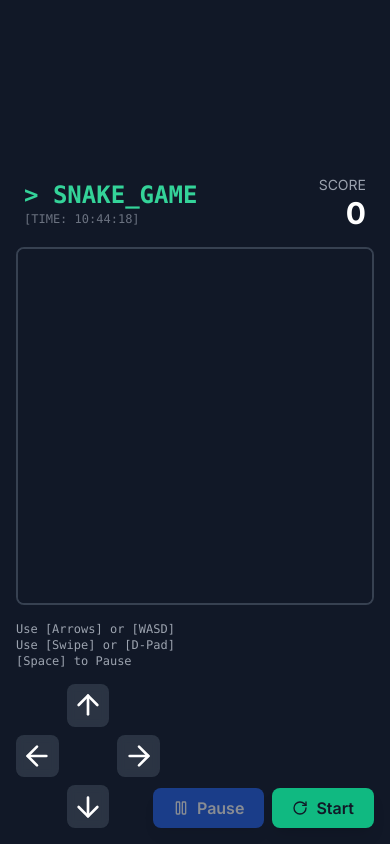
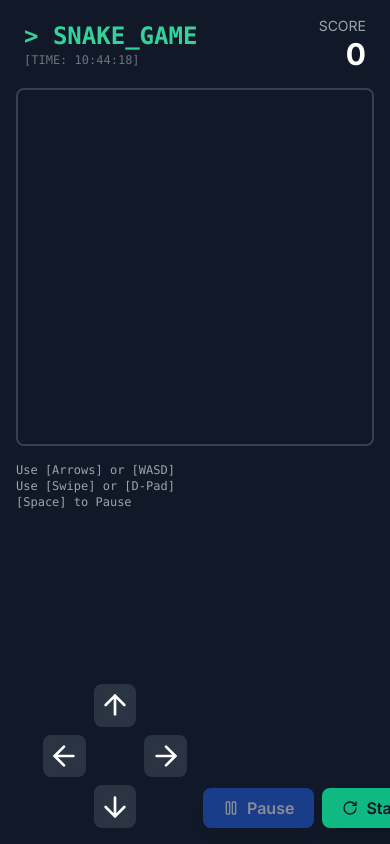
Before and after one commit to Rajat0063/Template, a plain HTML site: page Games/index.html in a window 390 px wide. Drawn offline with nearby package versions, Linux system fonts and the light colour scheme.

Commit message:
update the controls in mobile view

```diff
--- a/Games/index.html
+++ b/Games/index.html
@@ -18,7 +18,7 @@
     <!-- Link to the new CSS file -->
     <link rel="stylesheet" href="style.css">
 </head>
-<body class="relative min-h-screen flex items-center justify-center bg-gray-900 text-gray-200 p-4">
+<body class="relative min-h-screen flex items-start justify-center bg-gray-900 text-gray-200 p-4">
 
     <div class="w-full max-w-md mx-auto" id="gameContainer">
         <!-- Header: Title and Score -->
@@ -46,7 +46,14 @@
             </div>
 
             <!-- This DIV is MODIFIED to be fixed on mobile -->
-            <div class="flex items-center gap-2 md:relative fixed bottom-4 right-4 z-10">
+            <!-- 'md:relative' keeps it in flow on desktop -->
+            <!-- 'fixed bottom-4'
+                 'left-1/2 translate-x-[0.5rem]' (approx) centers it on the right
+                 'md:left-auto md:translate-x-0 md:bottom-auto' resets for desktop
+            -->
+            <div class="flex items-center gap-2
+                        md:relative md:left-auto md:bottom-auto md:right-auto md:translate-x-0
+                        fixed bottom-4 left-1/2 translate-x-[0.5rem] z-10">
                 <button id="pauseButton" class="px-5 py-2 bg-blue-600 text-white font-semibold rounded-lg shadow-lg hover:bg-blue-500 transition-colors duration-200 flex items-center gap-2 disabled:opacity-50 disabled:cursor-not-allowed" disabled>
                     <i data-lucide="pause" class="w-4 h-4"></i>
                     <span id="pauseText">Pause</span>
@@ -61,7 +68,8 @@
 
     <!-- Game Over Modal -->
     <div id="gameOverModal" class="modal absolute inset-0 w-full h-full flex items-center justify-center bg-black/60 backdrop-blur-sm opacity-0 invisible">
-        <div class="bg-gray-800 p-8 rounded-lg shadow-2xl border border-gray-700 text-center">
+        <div class="bg-gray-800 p-8 rounded-lg shadow-2xl border border-gray-700 text-center
+                    w-full max-w-xs sm:max-w-sm mx-4">
             <h2 class="text-3xl font-bold text-red-500 font-mono">GAME OVER</h2>
             <p class="text-lg mt-2">Your final score was: <span id="finalScore" class="font-bold text-white">0</span></p>
 
@@ -83,7 +91,13 @@
     </div>
 
     <!-- NEW: On-Screen D-Pad (Mobile Only) -->
-    <div id="d-pad-container" class="fixed bottom-4 left-4 grid grid-cols-3 grid-rows-3 gap-2 w-36 h-36 md:hidden z-10">
+    <!-- 'md:hidden' hides on desktop -->
+    <!-- 'fixed bottom-4'
+         'left-1/2 -translate-x-[calc(100%+0.5rem)]' centers it on the left
+    -->
+    <div id="d-pad-container"
+        class="fixed bottom-4 left-1/2 -translate-x-[calc(100%+0.5rem)]
+               grid grid-cols-3 grid-rows-3 gap-2 w-36 h-36 md:hidden z-10">
         <button id="up-btn" class="col-start-2 row-start-1 bg-gray-700/70 rounded-lg text-white flex items-center justify-center active:bg-gray-600 backdrop-blur-sm">
             <i data-lucide="arrow-up" class="w-8 h-8"></i>
         </button>
```
